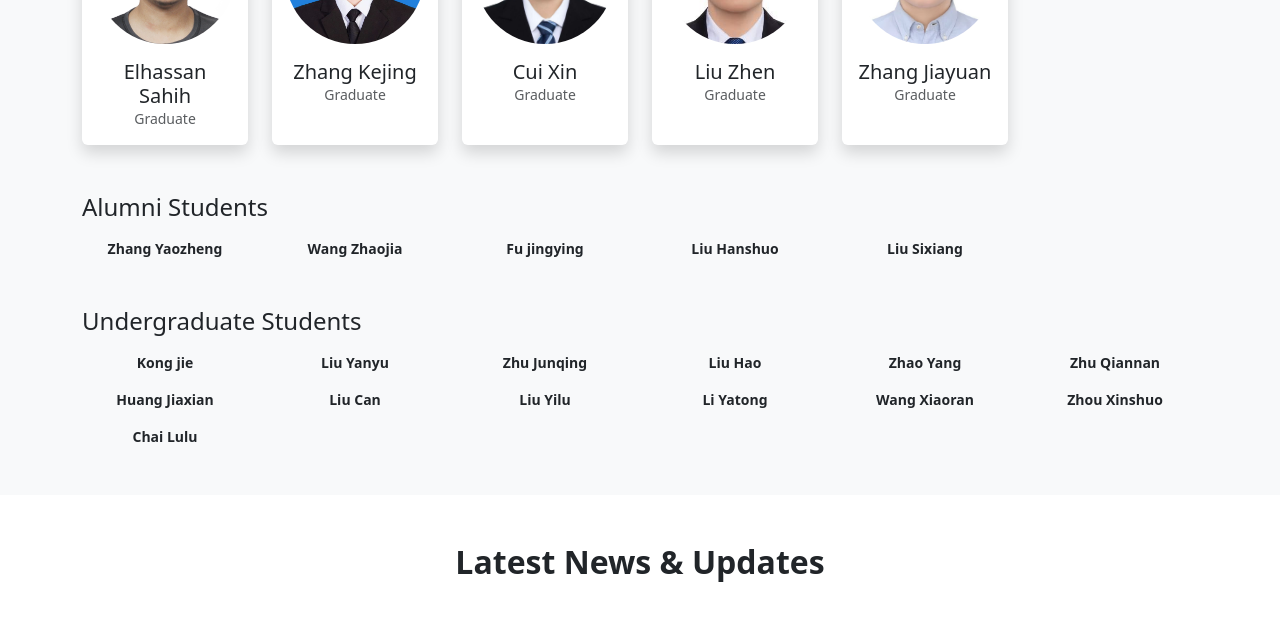
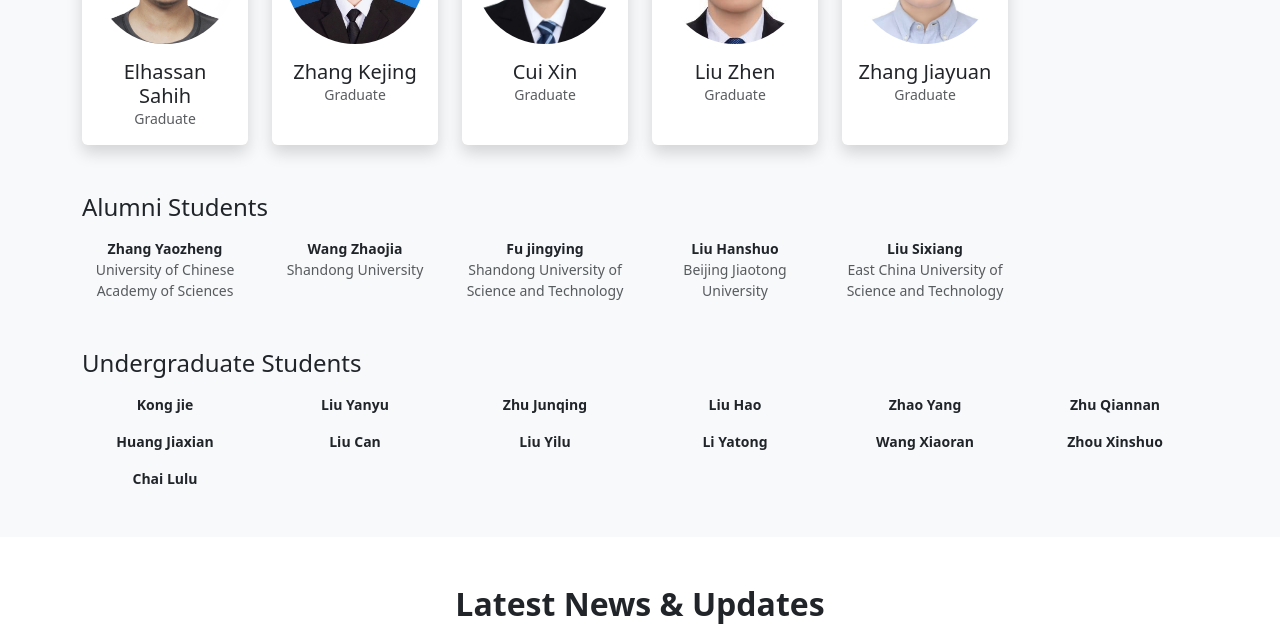
Before and after one commit to cogtwins/cogtwins.github.io, a Jekyll site: the page built from index.html, in a window 1280 px wide and 900 px high, scrolled down 3147 px, cut to the strip 0-625 px from the top of the window. Built offline with Jekyll 4.4.1, drawn with Linux system fonts in a browser that asks for light colours; the list of posts is cut into pages by our own code.

Commit message:
change alumni information

```diff
--- a/_data/alumni_members.yml
+++ b/_data/alumni_members.yml
@@ -1,24 +1,24 @@
 - name: "Zhang Yaozheng"
   profile: ""
   photo: ""
-  title: ""
+  title: "University of Chinese Academy of Sciences"
 
 - name: "Wang Zhaojia"
   profile: ""
   photo: ""
-  title: ""
+  title: "Shandong University"
 
 - name: "Fu jingying"
   profile: ""
   photo: ""
-  title: ""
+  title: "Shandong University of Science and Technology"
 
 - name: "Liu Hanshuo"
   profile: ""
   photo: ""
-  title: ""
+  title: "Beijing Jiaotong University"
 
 - name: "Liu Sixiang"
   profile: ""
   photo: ""
-  title: ""
+  title: "East China University of Science and Technology"
--- a/_includes/team.html
+++ b/_includes/team.html
@@ -134,6 +134,7 @@
 	{% for member in site.data.alumni_members %}
 	<div class="col-4 col-md-2 text-center">
 		<div class="small fw-bold">{{ member.name }}</div>
+		<div class="card-text text-muted small">{{ member.title }}</div>
 	</div>
 	{% endfor %}
 </div>
```
